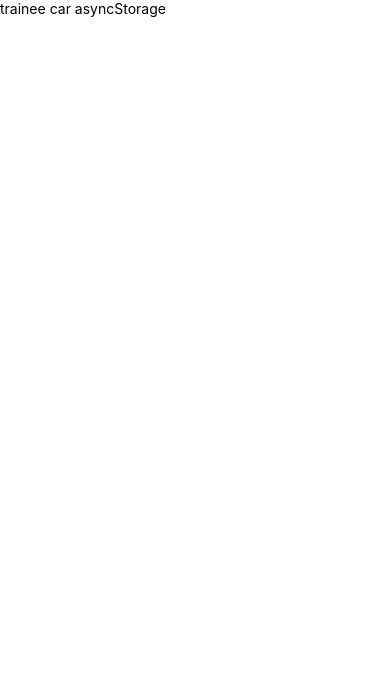
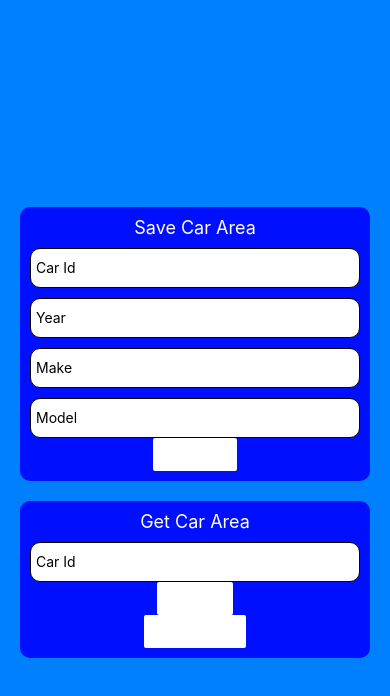
Before and after one commit to KonstantinVerenev/async-storage-hoc, a React Native app: screen / in a window 390 px wide. Shown: the top 696 px of the page. Built offline with nearby package versions, Linux system fonts and the light colour scheme.

Commit message:
add first prototype with AsyncStorage logic in app.tsx

```diff
--- a/App.tsx
+++ b/App.tsx
@@ -1,10 +1,145 @@
-import React from 'react';
-import { View, Text } from 'react-native';
+import React, { useState } from 'react';
+import { View, Text, StyleSheet, TextInput, Button, Alert } from 'react-native';
+
+import AsyncStorage from '@react-native-async-storage/async-storage';
 
 export default function App() {
+  const [carId, setCarId] = useState('');
+  const [year, setYear] = useState('');
+  const [make, setMake] = useState('');
+  const [model, setModel] = useState('');
+  const [carIdGet, setCarIdGet] = useState('');
+
+  const onPressSave = async () => {
+    if (carId.length === 0 || year.length === 0 || make.length === 0 || model.length === 0) {
+      Alert.alert('Some field is empty', 'Please write data to all fileds');
+      return;
+    }
+    try {
+      const carData = {
+        carId,
+        year,
+        make,
+        model,
+      };
+      await AsyncStorage.setItem(carId, JSON.stringify(carData));
+      setCarId('');
+      setYear('');
+      setMake('');
+      setModel('');
+    } catch (e) {
+      console.log(e);
+    }
+  };
+
+  const onPressGet = async () => {
+    if (carIdGet.length === 0) {
+      Alert.alert('Car Id is empty', 'Please write data to field');
+      return;
+    }
+    try {
+      const jsonValue = await AsyncStorage.getItem(carIdGet);
+      // JSON.parse(jsonValue);
+      if (jsonValue !== null) {
+        Alert.alert('Selected Car:', jsonValue);
+      } else {
+        Alert.alert('Get error', 'No car with such id');
+      }
+      setCarIdGet('');
+    } catch (e) {
+      console.log(e);
+    }
+  };
+
+  const onPressDelete = async () => {
+    if (carIdGet.length === 0) {
+      Alert.alert('Car Id is empty', 'Please write data to field');
+      return;
+    }
+    try {
+      const jsonValue = await AsyncStorage.getItem(carIdGet);
+      // JSON.parse(jsonValue);
+      if (jsonValue !== null) {
+        Alert.alert('Car deleted:', jsonValue);
+        await AsyncStorage.removeItem(carIdGet);
+      } else {
+        Alert.alert('Delete error', 'No car with such id');
+      }
+      setCarIdGet('');
+    } catch (e) {
+      console.log(e);
+    }
+  };
+
   return (
-    <View>
-      <Text>trainee car asyncStorage</Text>
+    <View style={styles.container}>
+      <View style={styles.section}>
+        <Text style={styles.title}>Save Car Area</Text>
+        <TextInput
+          style={styles.input}
+          onChangeText={setCarId}
+          value={carId}
+          placeholder={'Car Id'}
+        />
+        <TextInput
+          style={styles.input}
+          onChangeText={setYear}
+          value={year}
+          keyboardType="numeric"
+          placeholder={'Year'}
+        />
+        <TextInput style={styles.input} onChangeText={setMake} value={make} placeholder={'Make'} />
+        <TextInput
+          style={styles.input}
+          onChangeText={setModel}
+          value={model}
+          placeholder={'Model'}
+        />
+        <Button onPress={onPressSave} title="Save Car" color="white" />
+      </View>
+      <View style={styles.section}>
+        <Text style={styles.title}>Get Car Area</Text>
+        <TextInput
+          style={styles.input}
+          onChangeText={setCarIdGet}
+          value={carIdGet}
+          placeholder={'Car Id'}
+        />
+        <Button onPress={onPressGet} title="Get Car" color="white" />
+        <Button onPress={onPressDelete} title="Delete Car" color="white" />
+      </View>
     </View>
   );
 }
+
+const styles = StyleSheet.create({
+  container: {
+    flex: 1,
+    justifyContent: 'center',
+    alignItems: 'center',
+    backgroundColor: '#0080ff',
+    padding: 20,
+  },
+  section: {
+    justifyContent: 'flex-start',
+    alignItems: 'center',
+    width: '100%',
+    padding: 10,
+    borderRadius: 10,
+    backgroundColor: '#0010ff',
+    marginTop: 20,
+  },
+  title: {
+    color: 'white',
+    fontSize: 18,
+  },
+  input: {
+    borderWidth: 1,
+    width: '100%',
+    height: 40,
+    marginTop: 10,
+    backgroundColor: 'white',
+    padding: 5,
+    borderRadius: 10,
+  },
+});
--- a/package.json
+++ b/package.json
@@ -10,6 +10,7 @@
     "lint": "eslint . --ext .js,.jsx,.ts,.tsx"
   },
   "dependencies": {
+    "@react-native-async-storage/async-storage": "^1.15.13",
     "react": "17.0.2",
     "react-native": "0.66.3"
   },
```
Also changed, not shown: 2 other files (tests, documents, lock files or other folders).
